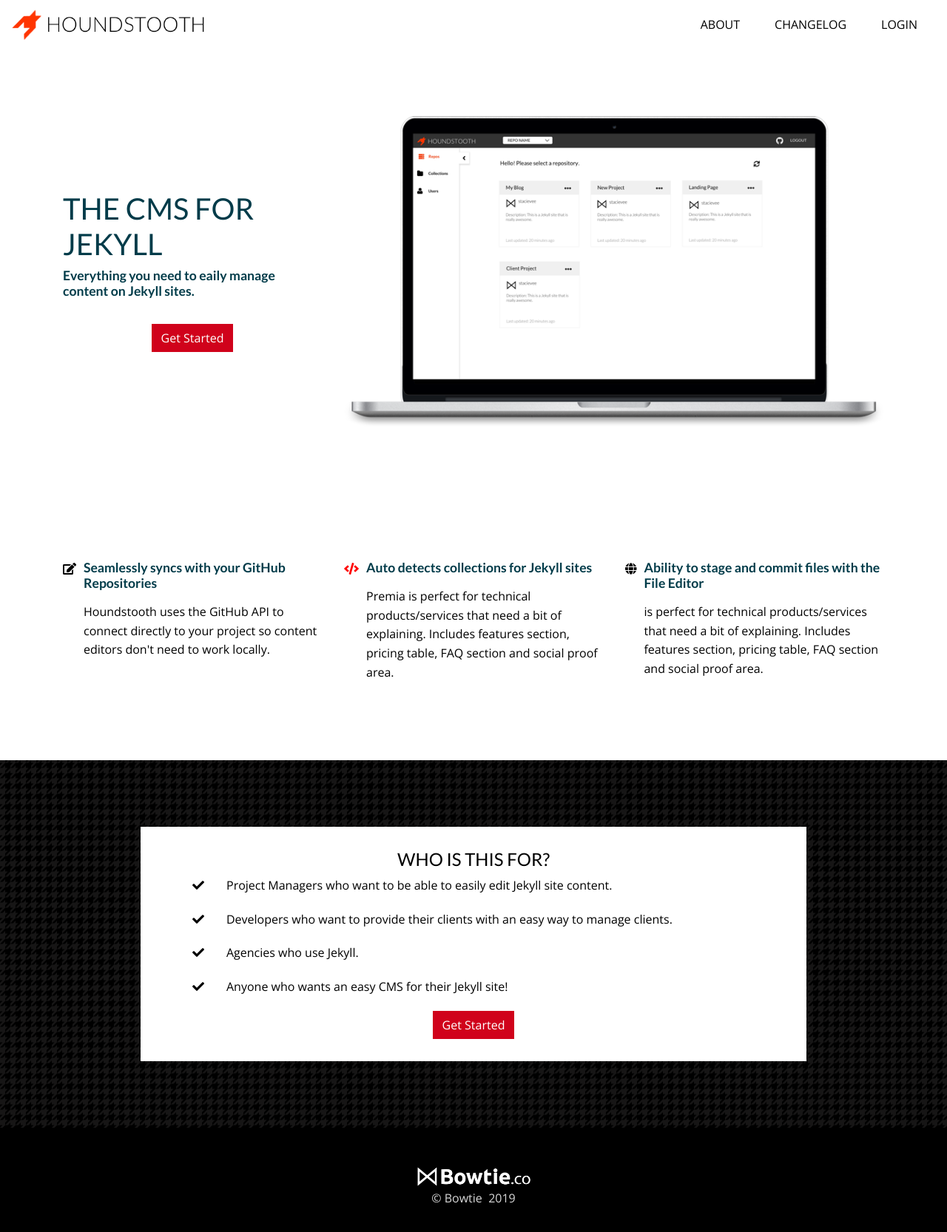
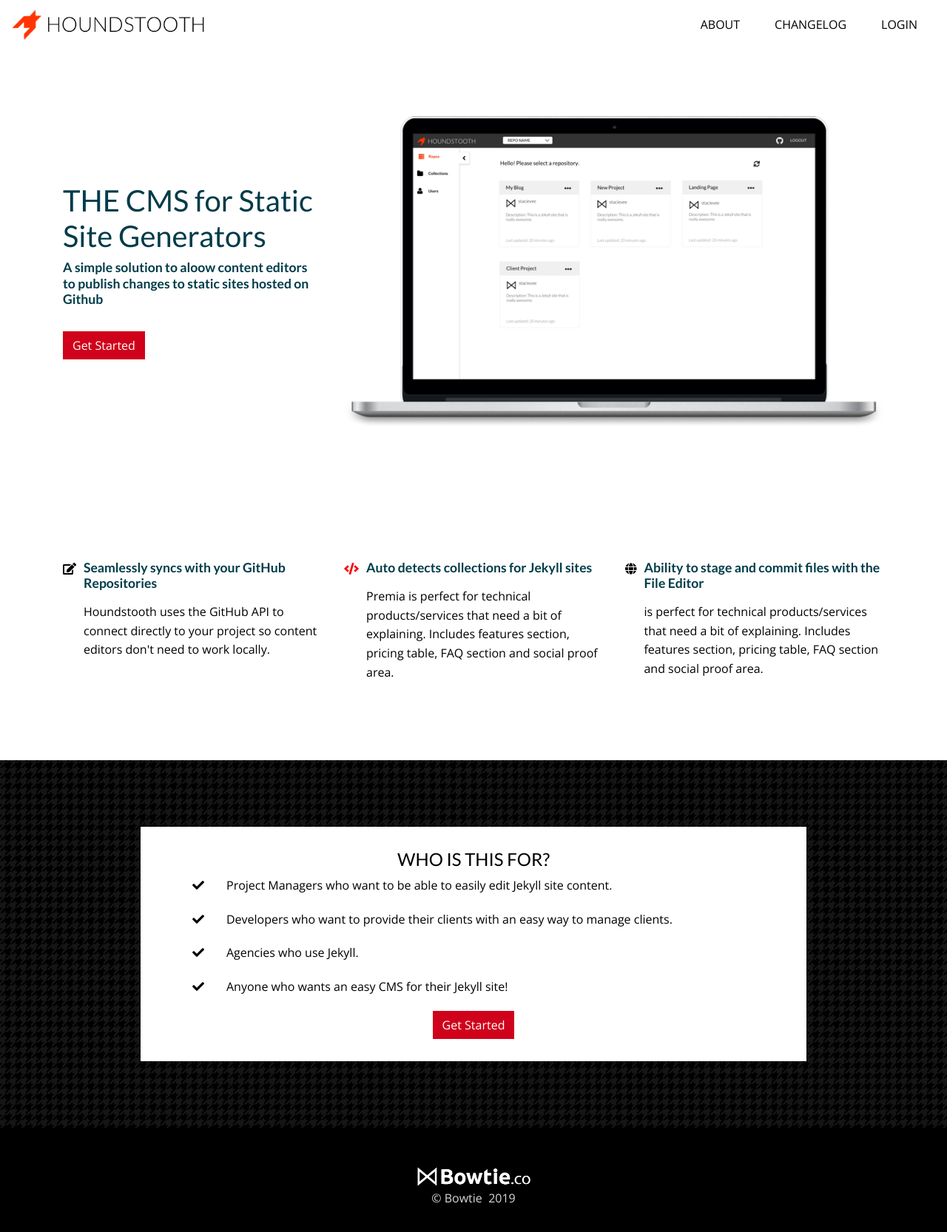
Before and after one commit to bowtie-co/houndstooth-marketing-site, a Jekyll site: the page built from index.md, in a window 1280 px wide, cut to the strip 0-1680 px from the top of the page. Shown: the top 1666 px of the strip at 74% size. Built offline with Jekyll 4.4.1, drawn with Linux system fonts in a browser that asks for light colours; nearby versions of some CDN libraries.

Commit message:
content updates

```diff
--- a/_includes/section.html
+++ b/_includes/section.html
@@ -24,7 +24,7 @@
 
           {% if section.cta %}
             <br/>
-            <div class="cta text-center">
+            <div class="cta">
               {% if section.cta.headline %}
               <h3>{{ section.cta.headline }}</h3>
               {% endif %}
--- a/assets/_sass/theme.scss
+++ b/assets/_sass/theme.scss
@@ -62,8 +62,8 @@
 }
 
 .h3, h3 {
-	font-size: 1.1em !important;
-	font-weight: 600 !important;
+	font-size: 1.1em;
+	font-weight: 600;
 	font-style: bold;
 }
 
--- a/content/_sections/home-1-intro.html
+++ b/content/_sections/home-1-intro.html
@@ -1,11 +1,11 @@
 ---
 location: home
 head:
-  title: "THE CMS FOR JEKYLL"
-  subtitle_content: "Everything you need to eaily manage content on Jekyll sites."
+  title: "THE CMS for Static Site Generators"
+  subtitle_content: "A simple solution to aloow content editors to publish changes to static sites hosted on Github"
   img_path: /assets/images/houndstooth-editor.png
 style:
-  id:
+  id: "hero"
   class: "hero image-right"
   font_color:
   media:
```
